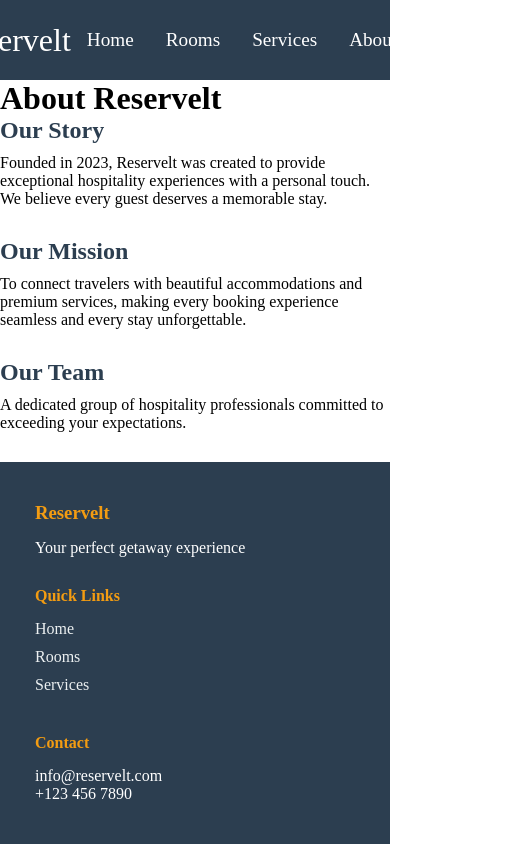
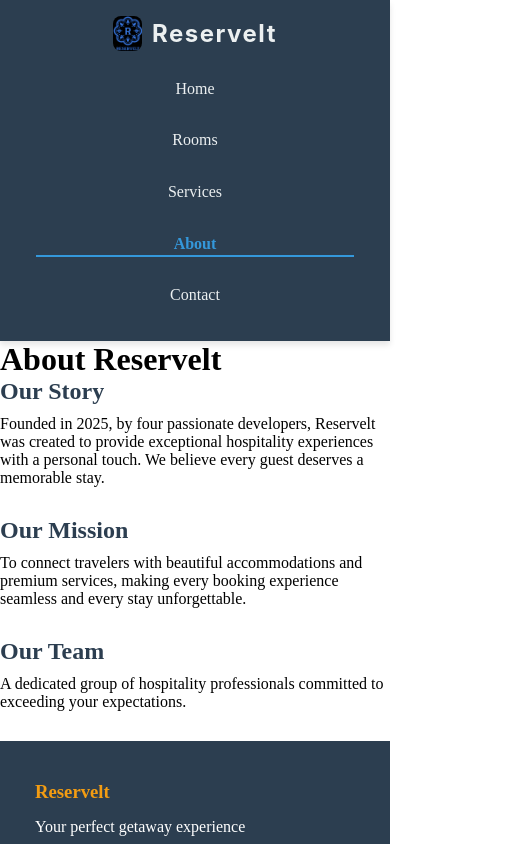
Before and after one commit to sheiza-jagemi/Reservelt, a React (Vite) app in the folder Reservelt/: page /about in a window 390 px wide. Shown: the top 844 px of the page, 505 px wide, since content can reach past the window. Built offline with nearby package versions, Linux system fonts and the light colour scheme; the HTML template or start-up script is replaced by a standard one.

Commit message:
added Reservelt Logo

```diff
--- a/Reservelt/src/components/Navigation/Navbar.css
+++ b/Reservelt/src/components/Navigation/Navbar.css
@@ -1,44 +1,58 @@
+/* src/components/Navbar.css */
+/* Updated CSS for Navbar, including logo styling */
+
 .navbar {
-  background-color: #2c3e50;
+  background-color: #2c3e50; /* Dark blue-grey background */
   height: 80px;
   display: flex;
-  justify-content: center;
-  align-items: center;
+  justify-content: center; /* Centers the navbar-container horizontally */
+  align-items: center; /* Centers items vertically */
   font-size: 1.2rem;
-  position: sticky;
+  position: sticky; /* Makes the navbar stick to the top when scrolling */
   top: 0;
-  z-index: 999;
+  z-index: 999; /* Ensures the navbar stays on top of other content */
+  box-shadow: 0 4px 6px rgba(0, 0, 0, 0.1); /* Subtle shadow for depth */
+  border-radius: 0 0 15px 15px; /* Rounded bottom corners */
 }
 
 .navbar-container {
   display: flex;
-  justify-content: space-between;
+  justify-content: space-between; /* Pushes logo to left, menu to right */
   align-items: center;
   height: 80px;
   width: 100%;
-  max-width: 1300px;
-  padding: 0 50px;
+  max-width: 1300px; /* Limits the max width of the content inside the navbar */
+  padding: 0 50px; /* Padding on the sides */
 }
 
 .navbar-logo {
-  color: #fff;
-  justify-self: start;
+  color: #ecf0f1; /* Light grey text for brand name */
+  justify-self: start; /* Aligns itself to the start within its flex container */
   cursor: pointer;
   text-decoration: none;
   font-size: 2rem;
-  display: flex;
-  align-items: center;
-  gap: 10px;
-  margin-left: -20%;
+  display: flex; /* Allows logo image and text to sit side-by-side */
+  align-items: center; /* Vertically aligns image and text */
+  gap: 10px; /* Space between the image and the text */
+  /* Removed margin-left: -20%; as it's not needed with proper flex layout */
+  font-weight: 700; /* Bold text for the brand */
+  letter-spacing: 1.5px;
+  transition: color 0.3s ease-in-out;
+}
+
+.navbar-logo:hover {
+  color: #3498db; /* Blue on hover for the logo text/link */
 }
 
 .logo-image {
   height: 50px; /* Adjust based on your logo's aspect ratio */
-  width: auto;
+  width: auto; /* Maintain aspect ratio */
+  border-radius: 8px; /* Slightly rounded corners for the logo image */
+  object-fit: contain; /* Ensures the entire image is visible within its bounds */
 }
 
 .logo-text {
-  font-family: 'Arial', sans-serif;
+  font-family: 'Inter', sans-serif; /* Using Inter font for the text part of the logo */
   font-weight: bold;
 }
 
@@ -47,36 +61,122 @@
   align-items: center;
   list-style: none;
   text-align: center;
+  margin: 0; /* Ensure no default margin */
+  padding: 0; /* Ensure no default padding */
 }
 
 .nav-item {
-  height: 80px;
+  height: 80px; /* Matches navbar height for vertical centering of links */
+  display: flex; /* Allows nav-links to be centered vertically within nav-item */
+  align-items: center;
 }
 
 .nav-links {
-  color: #fff;
+  color: #ecf0f1; /* Light grey text for navigation links */
   display: flex;
   align-items: center;
   text-decoration: none;
   padding: 0 1rem;
-  height: 100%;
+  height: 100%; /* Makes the clickable area fill the nav-item height */
+  position: relative; /* For underline effect */
+  transition: color 0.3s ease-in-out;
+  font-weight: 500;
+  font-size: 1.1rem;
 }
 
 .nav-links:hover {
-  color: #f39c12;
-  transition: all 0.3s ease;
+  color: #3498db; /* Blue on hover */
 }
 
+/* Underline effect on hover */
+.nav-links::after {
+  content: '';
+  position: absolute;
+  width: 0;
+  height: 2px;
+  bottom: 20px; /* Adjust this value to position the underline */
+  left: 50%; /* Start from the center */
+  transform: translateX(-50%); /* Center the underline */
+  background-color: #3498db;
+  transition: width 0.3s ease-in-out;
+}
+
+.nav-links:hover::after {
+  width: calc(100% - 2rem); /* Adjust width to match padding */
+}
+
+/* Styling for the active link */
+.nav-links.active {
+  color: #3498db; /* Blue for active link */
+  font-weight: 600;
+}
+
+.nav-links.active::after {
+  content: '';
+  position: absolute;
+  width: calc(100% - 2rem); /* Always show underline for active link */
+  height: 2px;
+  bottom: 20px; /* Match hover position */
+  left: 50%;
+  transform: translateX(-50%);
+  background-color: #3498db;
+}
+
+
+/* Responsive adjustments for smaller screens */
 @media screen and (max-width: 960px) {
   .navbar-container {
     padding: 0 20px;
+    flex-direction: column; /* Stack logo and menu vertically */
+    height: auto; /* Allow height to adjust */
   }
 
-  .logo-text {
-    display: none; /* Hide text on small screens if needed */
+  .navbar {
+    height: auto; /* Allow navbar height to adjust */
+    padding: 1rem 0; /* Add vertical padding */
+    border-radius: 0; /* No rounded corners on small screens */
+  }
+
+  .navbar-logo {
+    margin-bottom: 1rem; /* Space between logo and stacked menu */
+    font-size: 1.8rem;
   }
 
   .logo-image {
     height: 40px; /* Smaller logo on mobile */
   }
+
+  .nav-menu {
+    flex-direction: column; /* Stack menu items vertically */
+    width: 100%; /* Make menu take full width */
+  }
+
+  .nav-item {
+    width: 100%;
+    height: auto; /* Allow item height to adjust */
+    margin-bottom: 0.5rem; /* Space between stacked menu items */
+  }
+
+  .nav-links {
+    padding: 0.8rem 1rem; /* More vertical padding for touch targets */
+    width: 100%;
+    justify-content: center; /* Center links horizontally when stacked */
+  }
+
+  .nav-links::after, .nav-links.active::after {
+    bottom: 8px; /* Adjust underline position for smaller links */
+  }
 }
+
+/* Further adjustments for very small screens (e.g., mobile portrait) */
+@media screen and (max-width: 500px) {
+  .navbar-logo {
+    font-size: 1.5rem;
+  }
+  .logo-image {
+    height: 35px;
+  }
+  .nav-links {
+    font-size: 1rem;
+  }
+}
--- a/Reservelt/src/components/Navigation/Navbar.jsx
+++ b/Reservelt/src/components/Navigation/Navbar.jsx
@@ -1,38 +1,67 @@
-import { Link } from 'react-router-dom';
-import './Navbar.css';
+// src/components/Navbar.jsx
+// Updated Navbar component to include an image logo.
+
+import { Link, NavLink } from 'react-router-dom';
+import React from 'react'; // React is needed for JSX
+import './Navbar.css'; // Import the CSS file for styling
 
 const Navbar = () => {
   return (
     <nav className="navbar">
       <div className="navbar-container">
         <Link to="/" className="navbar-logo">
-          Reservelt
+          <img
+            src="src/assets/ images/Reservelt-Logo.png"
+            alt="Reservelt Logo"
+            className="logo-image"
+
+            onError={(e) => {
+              e.target.onerror = null;
+              e.target.src = 'src/assets/ images/Reservelt-Logo.png'; // Fallback image
+            }}
+          />
+          <span className="logo-text">Reservelt</span>
         </Link>
         <ul className="nav-menu">
           <li className="nav-item">
-            <Link to="/" className="nav-links">
+            <NavLink
+              to="/"
+              className={({ isActive }) => (isActive ? 'nav-links active' : 'nav-links')}
+            >
               Home
-            </Link>
+            </NavLink>
           </li>
           <li className="nav-item">
-            <Link to="/rooms" className="nav-links">
+            <NavLink
+              to="/rooms"
+              className={({ isActive }) => (isActive ? 'nav-links active' : 'nav-links')}
+            >
               Rooms
-            </Link>
+            </NavLink>
           </li>
           <li className="nav-item">
-            <Link to="/services" className="nav-links">
+            <NavLink
+              to="/services"
+              className={({ isActive }) => (isActive ? 'nav-links active' : 'nav-links')}
+            >
               Services
-            </Link>
+            </NavLink>
           </li>
           <li className="nav-item">
-            <Link to="/about" className="nav-links">
+            <NavLink
+              to="/about"
+              className={({ isActive }) => (isActive ? 'nav-links active' : 'nav-links')}
+            >
               About
-            </Link>
+            </NavLink>
           </li>
           <li className="nav-item">
-            <Link to="/contact" className="nav-links">
+            <NavLink
+              to="/contact"
+              className={({ isActive }) => (isActive ? 'nav-links active' : 'nav-links')}
+            >
               Contact
-            </Link>
+            </NavLink>
           </li>
         </ul>
       </div>
--- a/Reservelt/src/pages/About.jsx
+++ b/Reservelt/src/pages/About.jsx
@@ -7,7 +7,7 @@ const About = () => {
       <section className="about-section">
         <h2>Our Story</h2>
         <p>
-          Founded in 2023, Reservelt was created to provide exceptional hospitality
+          Founded in 2025, by four passionate developers, Reservelt was created to provide exceptional hospitality
           experiences with a personal touch. We believe every guest deserves a
           memorable stay.
         </p>
--- a/Reservelt/src/pages/Contact.jsx
+++ b/Reservelt/src/pages/Contact.jsx
@@ -31,7 +31,7 @@ const Contact = () => {
         <section className="contact-info">
           <h2>Get in Touch</h2>
           <p>Email: info@reservelt.com</p>
-          <p>Phone: +1 (555) 123-4567</p>
+          <p>Phone: +254 776 435 7980</p>
           <p>Address: 123 Hospitality Ave, Resort City</p>
         </section>
 
```
